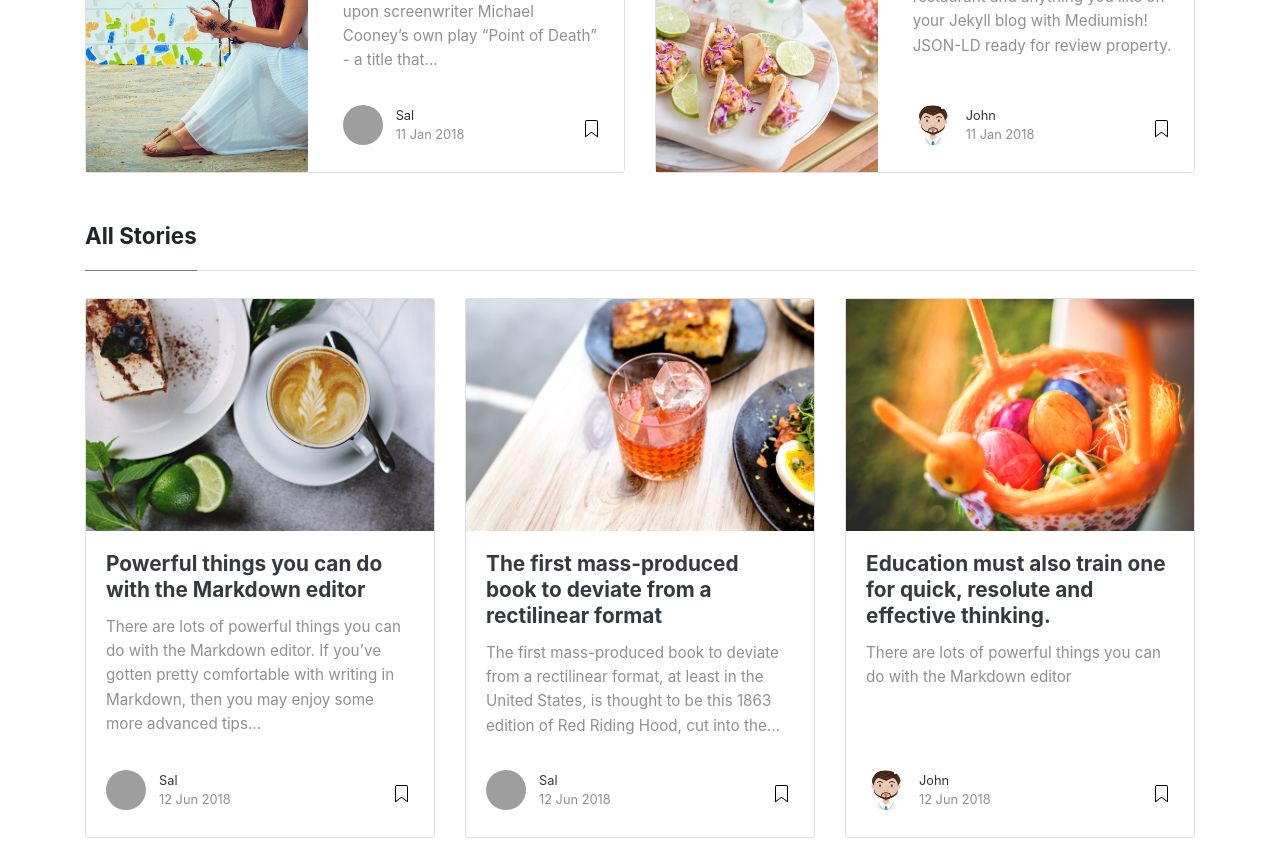
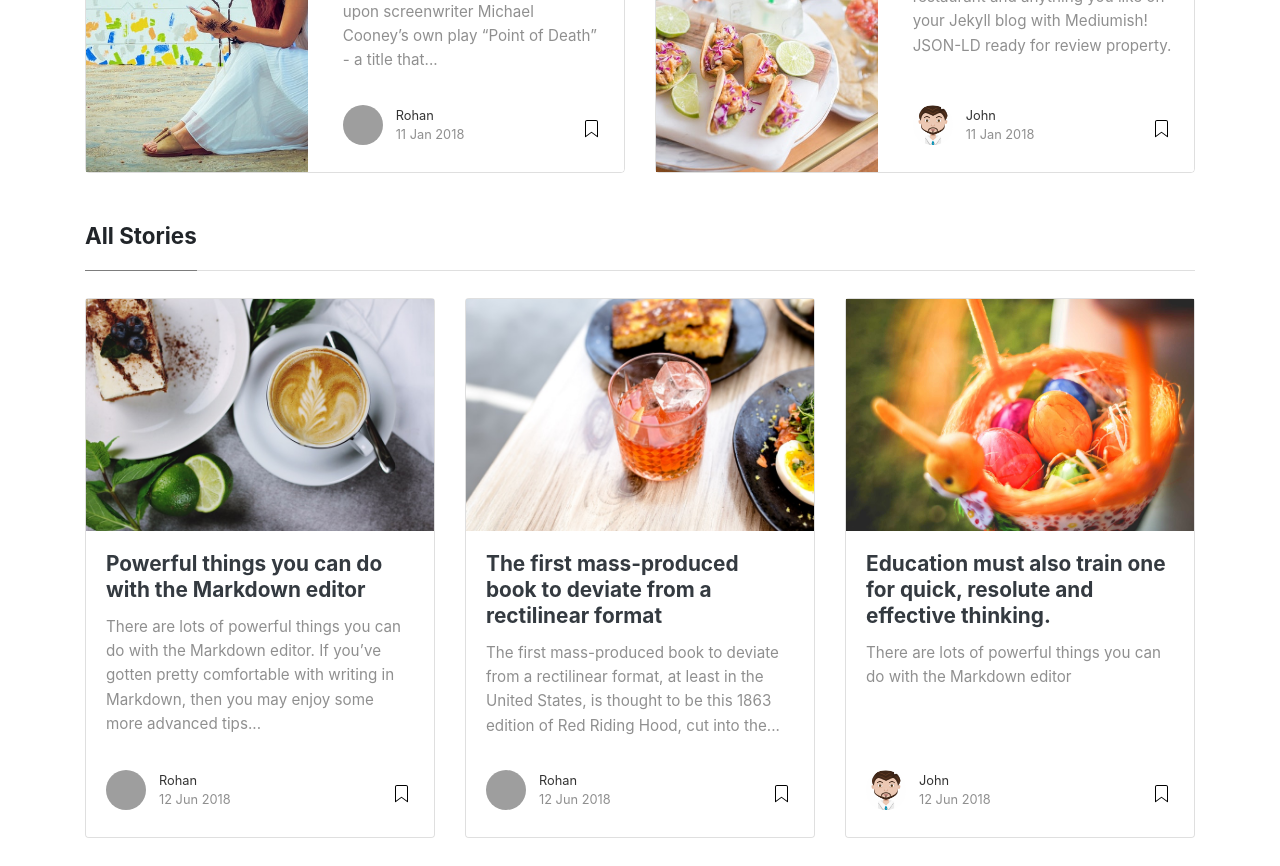
Before and after one commit to samita100/incredible-bee, a Jekyll site: the page built from index.html, in a window 1280 px wide and 1400 px high, scrolled down 270 px. Shown: the part 152-1018 px from the top of the window. Built offline with Jekyll 4.4.1, drawn with Linux system fonts in a browser that asks for light colours; nearby versions of some CDN libraries; the list of posts is cut into pages by our own code; grey boxes are pictures that could not be loaded.

Commit message:
_config.yml: changed

```diff
--- a/_config.yml
+++ b/_config.yml
@@ -13,8 +13,8 @@ include:
 permalink: '/:title/'
 authors:
   sal:
-    name: Sal
-    display_name: Sal
+    name: Rohan
+    display_name: Rohan
     gravatar: e56154546cf4be74e393c62d1ae9f9d4
     email: wowthemesnet@gmail.com
     web: 'https://www.wowthemes.net'
```
